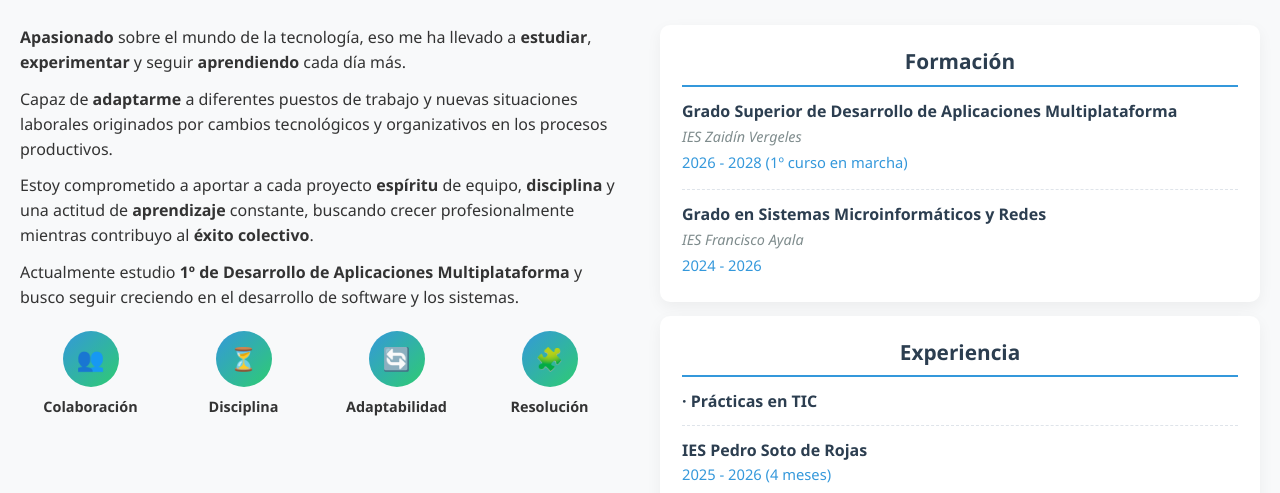
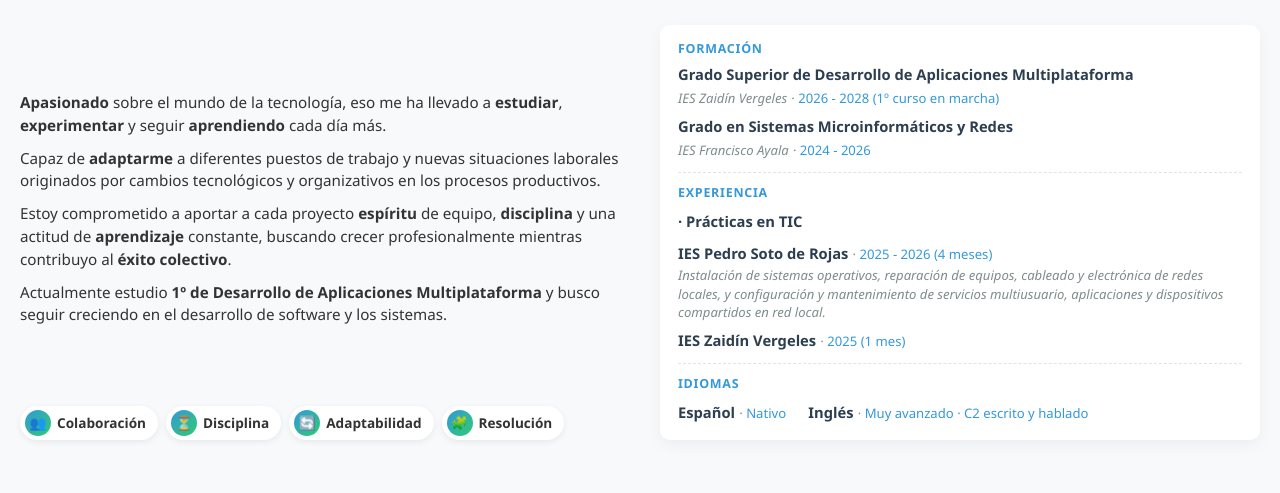
Before and after one commit to Scanmol/scanmolcv, a plain HTML site: page index.html in a window 1280 px wide. Shown: the part 450-943 px from the top of the page. Drawn offline with Linux system fonts and the light colour scheme.

Commit message:
sobre mi arreglado

```diff
--- a/index.html
+++ b/index.html
@@ -130,8 +130,7 @@
 
                             <div class="experience-item">
                                 <div class="item-title">Inglés</div>
-                                <div class="item-date">Muy avanzado (C2)</div>
-                                <div class="item-subtitle">Nivel C2 de inglés escrito y hablado.</div>
+                                <div class="item-date">Muy avanzado · C2 escrito y hablado</div>
                             </div>
                         </div>
                     </div>
--- a/styles.css
+++ b/styles.css
@@ -1300,3 +1300,106 @@ a.btn-descarga:visited, a.btn-descarga:active { color: #fff; }
 @media (max-width: 520px) {
     .about-visual { grid-template-columns: repeat(2, minmax(0, 1fr)); gap: 16px; }
 }
+
+/* ===== Versión compacta: la sección no crece más que el texto de la izquierda ===== */
+#sobre-mi .container { align-items: stretch; }
+
+/* Izquierda: texto más ajustado y valores como "píldoras" en una línea */
+.about-grid { gap: 14px; }
+.about-text p { font-size: 0.95rem; line-height: 1.5; margin-bottom: 10px; }
+
+.about-visual {
+    display: flex;
+    flex-wrap: wrap;
+    justify-content: flex-start;
+    gap: 8px;
+}
+.visual-element {
+    display: inline-flex;
+    align-items: center;
+    gap: 6px;
+    padding: 4px 12px 4px 5px;
+    border-radius: 20px;
+    background: #fff;
+    box-shadow: 0 2px 6px rgba(0, 0, 0, 0.07);
+}
+.circle-icon {
+    width: 26px;
+    height: 26px;
+    margin: 0;
+    font-size: 0.85rem;
+    flex-shrink: 0;
+}
+.visual-element h3 { font-size: 0.85rem; font-weight: 600; }
+
+/* Derecha: un solo panel con las tres secciones, tipografía pequeña */
+.formacion-bloque { display: flex; }
+.formacion-bloque .content {
+    flex: 1;
+    gap: 0;
+    padding: 14px 18px;
+    background: #fff;
+    border-radius: 10px;
+    box-shadow: 0 5px 15px rgba(0, 0, 0, 0.05);
+    align-content: start;
+}
+.formacion-bloque .column {
+    padding: 0;
+    background: none;
+    border-radius: 0;
+    box-shadow: none;
+}
+.formacion-bloque .column + .column {
+    margin-top: 10px;
+    padding-top: 10px;
+    border-top: 1px dashed #dfe4ea;
+}
+
+.formacion-bloque .barra-section-title {
+    margin: 0 0 6px;
+    padding: 0;
+    border: none;
+    text-align: left;
+    font-size: 0.78rem;
+    letter-spacing: 0.06em;
+    text-transform: uppercase;
+    color: #3498db;
+}
+
+.formacion-bloque .education-item,
+.formacion-bloque .experience-item {
+    margin: 0 0 6px;
+    padding: 0;
+    border: none;
+}
+.formacion-bloque .education-item:last-child,
+.formacion-bloque .experience-item:last-child { margin-bottom: 0; }
+
+.formacion-bloque .item-title { font-size: 0.92rem; line-height: 1.35; }
+.formacion-bloque .item-subtitle,
+.formacion-bloque .item-date {
+    margin: 0;
+    font-size: 0.82rem;
+    line-height: 1.4;
+}
+
+/* Formación: título, y debajo "centro · fechas" en una línea */
+.education-item .item-subtitle,
+.education-item .item-date { display: inline; }
+.education-item .item-date::before { content: ' · '; color: #7f8c8d; }
+
+/* Experiencia e Idiomas: "título · fecha" en una línea */
+.middle-column .item-title, .middle-column .item-date,
+.right-column .item-title, .right-column .item-date { display: inline; }
+.item-title + .item-date::before { content: ' · '; color: #7f8c8d; }
+
+/* Idiomas en una sola fila */
+.right-column .experience-item {
+    display: inline-block;
+    margin: 0 18px 0 0;
+    vertical-align: top;
+}
+
+@media (max-width: 900px) {
+    .formacion-bloque .content { padding: 14px 16px; }
+}
```
